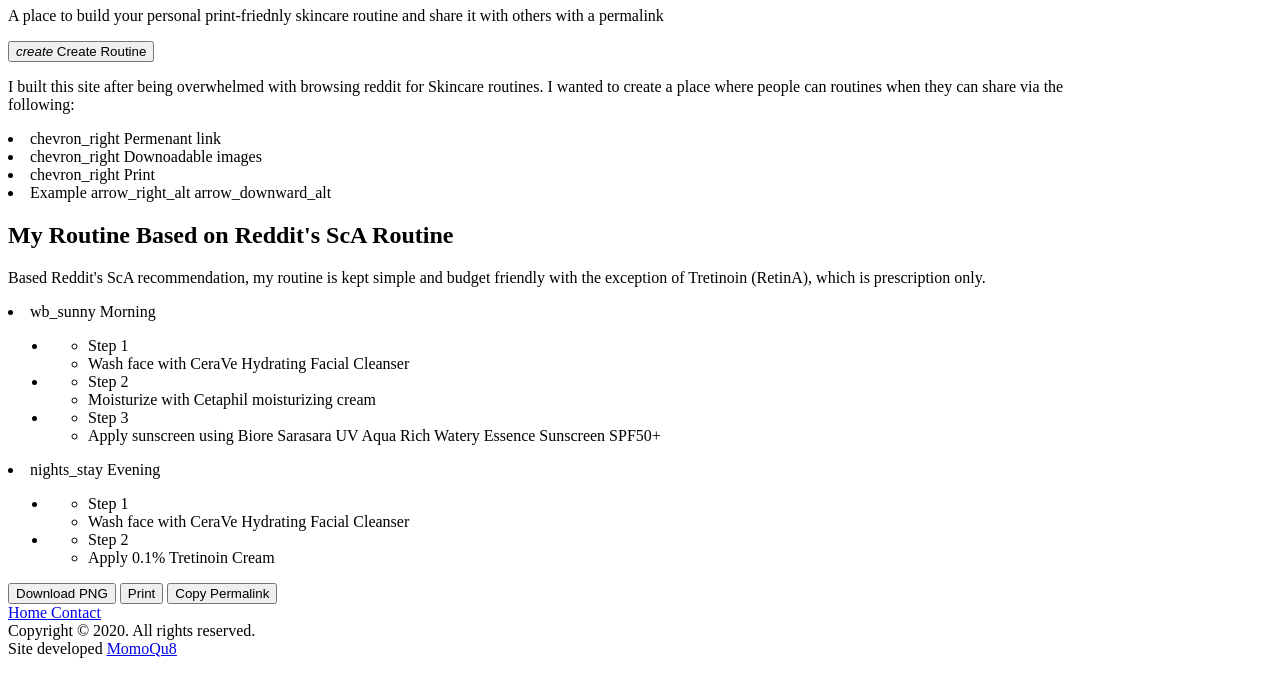
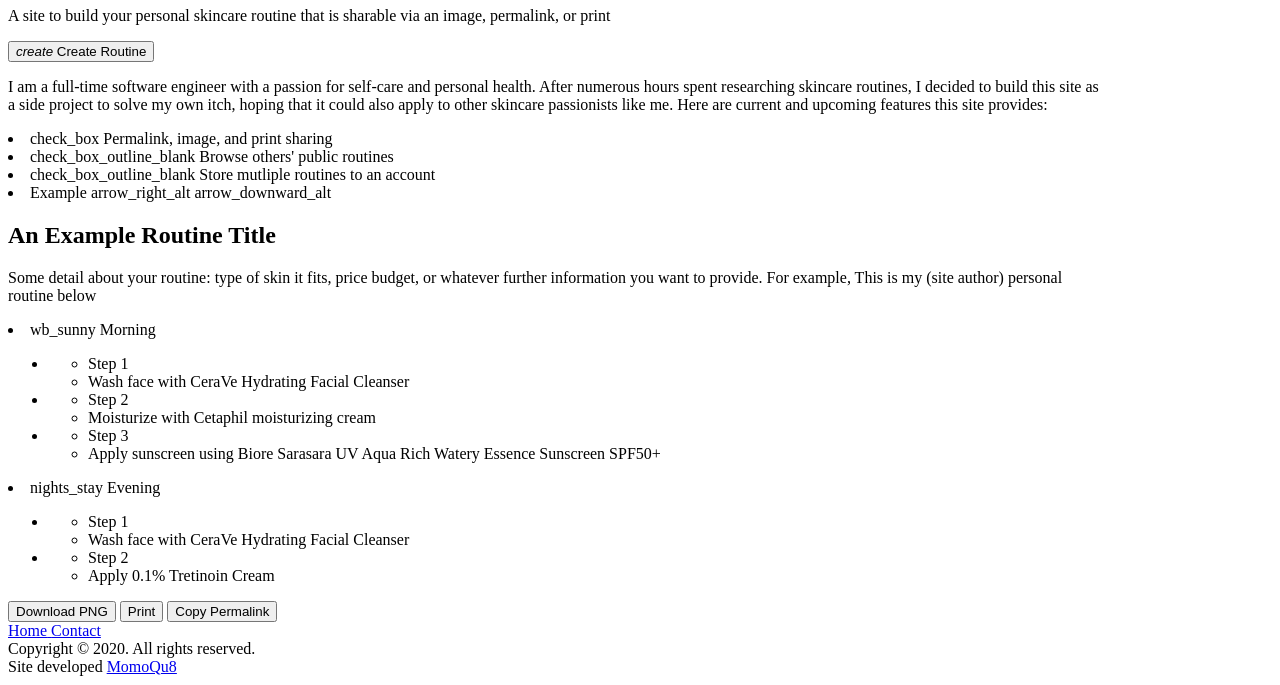
Before and after one commit to AlahmadiQ8/webpack-2020, a website: page src/index.html in a window 1280 px wide. Shown: the part 115-800 px from the top of the page. Drawn offline with Linux system fonts and the light colour scheme.

Commit message:
updae landing page text

```diff
--- a/src/index.html
+++ b/src/index.html
@@ -34,8 +34,8 @@
         <div class="mdc-layout-grid__inner">
           <div
             class="mdc-layout-grid__cell mdc-layout-grid__cell--span-12 mdc-layout-grid__cell--order-0 d-flex flex-column justify-content-center second">
-            <h1 class="mdc-typography--headline3">Build a Skincare Routine and Share It With One Click</h1>
-            <p class="mdc-typography--headline6">A place to build your personal print-friednly skincare routine and share it with others with a permalink</p>
+            <h1 class="mdc-typography--headline3">Create & Share Your Personal Skincare Routine</h1>
+            <p class="mdc-typography--headline6">A site to build your personal skincare routine that is sharable via an image, permalink, or print</p>
             <button class="mdc-button mdc-button--raised">
               <div class="mdc-button__ripple"></div>
               <i class="material-icons mdc-button__icon">create</i>
@@ -50,23 +50,24 @@
       <div class="mdc-layout-grid__inner">
         <div class="mdc-layout-grid__cell mdc-layout-grid__cell--span-4-desktop mdc-layout-grid__cell--span-12-tablet">
           <p class="mdc-typography--body1">
-            I built this site after being overwhelmed with browsing
-            reddit for Skincare routines. I wanted to create a place
-            where people can routines when they can share via the following:
+            I am a full-time software engineer with a passion for self-care and personal health.
+            After numerous hours spent researching skincare routines, I decided to build this site
+            as a side project to solve my own itch, hoping that it could also apply to other skincare
+            passionists like me. Here are current and upcoming features this site provides:
           </p>
 
-          <div class="mdc-list mdc-list--non-interactive">
+          <div class="mdc-list mdc-list--non-interactive mdc-list--dense">
             <li class="mdc-list-item">
-              <span class="mdc-list-item__graphic material-icons" aria-hidden="true">chevron_right</span>
-              <span class="mdc-list-item__text">Permenant link</span>
+              <span class="mdc-list-item__graphic material-icons" aria-hidden="true">check_box</span>
+              <span class="mdc-list-item__text">Permalink, image, and print sharing</span>
             </li>
             <li class="mdc-list-item">
-              <span class="mdc-list-item__graphic material-icons" aria-hidden="true">chevron_right</span>
-              <span class="mdc-list-item__text">Downoadable images</span>
+              <span class="mdc-list-item__graphic material-icons" aria-hidden="true">check_box_outline_blank</span>
+              <span class="mdc-list-item__text">Browse others' public routines</span>
             </li>
             <li class="mdc-list-item">
-              <span class="mdc-list-item__graphic material-icons" aria-hidden="true">chevron_right</span>
-              <span class="mdc-list-item__text">Print</span>
+              <span class="mdc-list-item__graphic material-icons" aria-hidden="true">check_box_outline_blank</span>
+              <span class="mdc-list-item__text">Store mutliple routines to an account</span>
             </li>
           </div>
 
@@ -82,10 +83,10 @@
         </div>
         <div class="mdc-layout-grid__cell mdc-layout-grid__cell--span-7-desktop mdc-layout-grid__cell--span-12-tablet">
           <div class="routine flex-grow-1 mb-3">
-            <h2 class="routine__title px-2 px-lg-0">My Routine Based on Reddit's ScA Routine</h2>
+            <h2 class="routine__title px-2 px-lg-0">An Example Routine Title</h2>
             <p class="routine__description px-2 px-lg-0">
-              Based Reddit's ScA recommendation, my routine is kept simple and budget friendly with the
-              exception of Tretinoin (RetinA), which is prescription only.
+              Some detail about your routine: type of skin it fits, price budget, or whatever further information you want to provide.
+              For example, This is my (site author) personal routine below
             </p>
             <div class="steps">
               <div class="steps__timeOfDay mdc-list mdc-list--non-interactive">
```
Also changed, not shown: src/styles/index.scss (+4 -3 lines), build/1.bundle.css (deleted), build/bundle.css (deleted), build/index.html (deleted), 8 other files.
